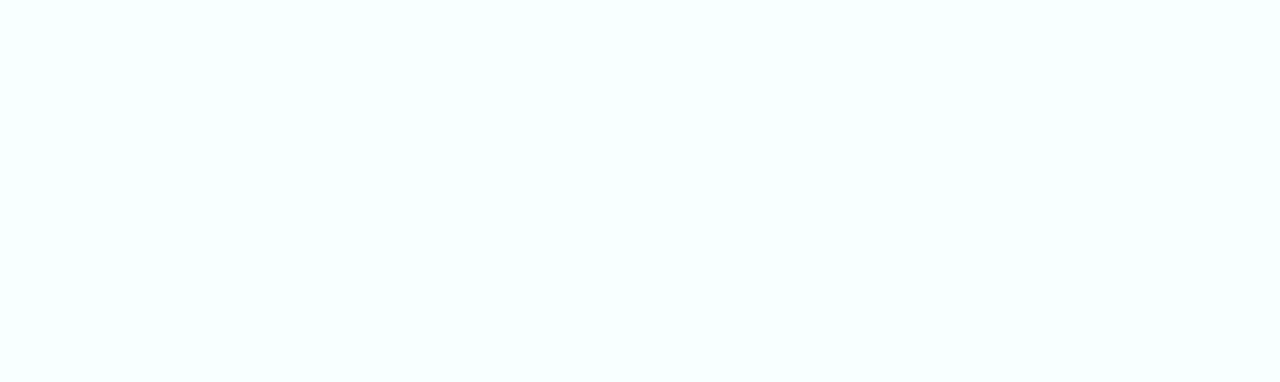
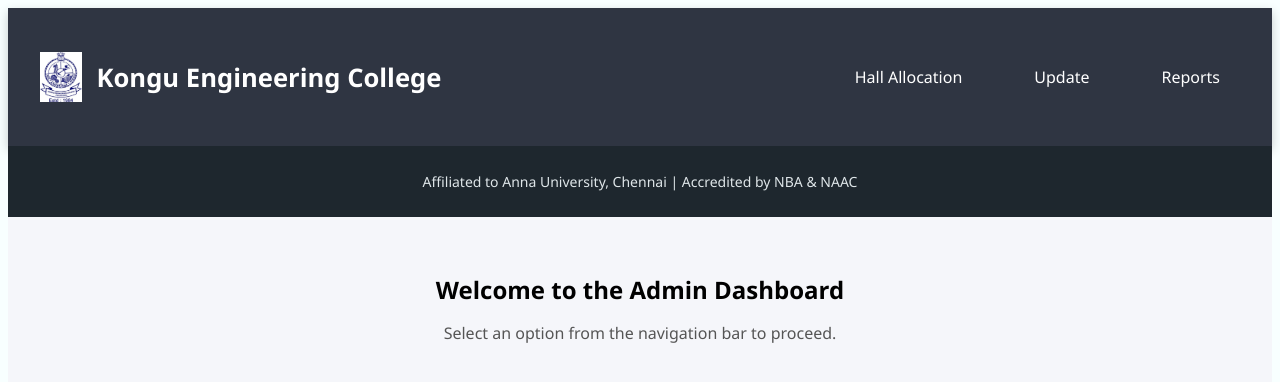
Before and after one commit to Mainudheen/allocation-management, a React (Create React App) app: page /admin-home in a window 1280 px wide. Before the commit this address had no page. Shown: the top 382 px of the page. Built offline with nearby package versions, Linux system fonts and the light colour scheme.

Commit message:
added Admin-page

```diff
--- a/src/App.js
+++ b/src/App.js
@@ -3,6 +3,7 @@ import HomePage from './components/HomePage';
 import StudentLogin from './components/StudentLogin';
 import AdminAuth from './components/AdminAuth';
 import Dashboard from './components/Dashboard';
+import AdminHomePage from './components/AdminHomepage';
 import './styles.css';
 
 function App() {
@@ -13,6 +14,7 @@ function App() {
         <Route path="/student-login" element={<StudentLogin />} />
         <Route path="/admin-login" element={<AdminAuth />} />
         <Route path="/dashboard" element={<Dashboard />} />
+        <Route path="/admin-home" element={<AdminHomePage />} />
 
       </Routes>
     </Router>
--- /dev/null
+++ b/src/components/AdminHomepage.css
@@ -0,0 +1,124 @@
+.admin-home {
+  font-family: 'Segoe UI', sans-serif;
+  background-color: #f5f6fa;
+  min-height: 100vh;
+}
+
+.admin-content {
+  padding: 2rem;
+  text-align: center;
+}
+
+.admin-content h3 {
+  font-size: 24px;
+  margin-bottom: 10px;
+}
+
+.admin-content p {
+  font-size: 16px;
+  color: #555;
+}
+
+.navbar {
+  background-color: #2f3542;
+  padding: 1.5rem 2rem;
+  display: flex;
+  justify-content: space-between;
+  align-items: center;
+  height: 90px;
+  box-shadow: 0 4px 10px rgba(0, 0, 0, 0.2);
+}
+
+.logo-container {
+  display: flex;
+  align-items: center;
+}
+
+.logo-img {
+  height: 50px;
+  margin-right: 15px;
+}
+
+.logo-text {
+  color: #fff;
+  margin: 0;
+  font-size: 1.6rem;
+}
+
+.nav-links {
+  list-style: none;
+  display: flex;
+  margin: 0;
+  padding: 0;
+}
+
+.nav-links li {
+  position: relative;
+  margin-left: 2rem;
+}
+
+.dropdown {
+  position: relative;
+  display: inline-block;
+}
+
+.dropbtn {
+  background-color: transparent;
+  color: white;
+  font-size: 16px;
+  font-weight: 500;
+  cursor: pointer;
+  padding: 10px 20px;
+  border-radius: 6px;
+  transition: background-color 0.3s ease;
+}
+
+.dropbtn:active,
+.dropbtn:focus {
+  background-color: #57606f;
+}
+
+.dropdown-content {
+  position: absolute;
+  top: 3.5rem;
+  left: 0;
+  background-color: #2d3436;
+  min-width: 220px;
+  z-index: 999;
+  border-radius: 8px;
+  box-shadow: 0px 8px 16px rgba(0, 0, 0, 0.2);
+  overflow: hidden;
+  animation: fadeIn 0.3s ease-in-out;
+}
+
+.dropdown-content a {
+  color: white;
+  padding: 12px 18px;
+  display: block;
+  text-decoration: none;
+  font-size: 15px;
+  transition: background 0.2s;
+}
+
+.dropdown-content a:hover {
+  background-color: #636e72;
+}
+
+.navbar-footer {
+  background-color: #1e272e;
+  text-align: center;
+  padding: 0.75rem;
+  color: #dfe6e9;
+  font-size: 14px;
+}
+
+@keyframes fadeIn {
+  from {
+    opacity: 0;
+    transform: translateY(-10%);
+  }
+  to {
+    opacity: 1;
+    transform: translateY(0);
+  }
+}
--- /dev/null
+++ b/src/components/AdminHomepage.jsx
@@ -0,0 +1,69 @@
+import React, { useState } from 'react';
+import { Link } from 'react-router-dom';
+import './AdminHomepage.css';
+
+const AdminHomePage = () => {
+  const [openDropdown, setOpenDropdown] = useState(null);
+
+  const toggleDropdown = (menu) => {
+    setOpenDropdown((prev) => (prev === menu ? null : menu));
+  };
+
+  return (
+    <div className="admin-home">
+      {/* Navbar */}
+      <nav className="navbar">
+        <div className="logo-container">
+          <img src="/kongu-logo.jpg" alt="Logo" className="logo-img" />
+          <h2 className="logo-text">Kongu Engineering College</h2>
+        </div>
+
+        <ul className="nav-links">
+          <li className="dropdown">
+            <div className="dropbtn" onClick={() => toggleDropdown('hall')}>Hall Allocation</div>
+            {openDropdown === 'hall' && (
+              <div className="dropdown-content">
+                <Link to="/dashboard">CAT Exam Allocation</Link>
+                <Link to="#">PST Exam Allocation</Link>
+                <Link to="#">Special Tests Allocation</Link>
+              </div>
+            )}
+          </li>
+
+          <li className="dropdown">
+            <div className="dropbtn" onClick={() => toggleDropdown('update')}>Update</div>
+            {openDropdown === 'update' && (
+              <div className="dropdown-content">
+                <Link to="#">Hall Update</Link>
+                <Link to="#">Student Update</Link>
+                <Link to="#">Staff Updates</Link>
+              </div>
+            )}
+          </li>
+
+          <li className="dropdown">
+            <div className="dropbtn" onClick={() => toggleDropdown('reports')}>Reports</div>
+            {openDropdown === 'reports' && (
+              <div className="dropdown-content">
+                <Link to="#">Student Attendance</Link>
+              </div>
+            )}
+          </li>
+        </ul>
+      </nav>
+
+      {/* Footer */}
+      <div className="navbar-footer">
+        <p>Affiliated to Anna University, Chennai | Accredited by NBA & NAAC</p>
+      </div>
+
+      {/* Page Content */}
+      <div className="admin-content">
+        <h3>Welcome to the Admin Dashboard</h3>
+        <p>Select an option from the navigation bar to proceed.</p>
+      </div>
+    </div>
+  );
+};
+
+export default AdminHomePage;
--- a/src/components/RoomAllocator.css
+++ b/src/components/RoomAllocator.css
@@ -19,18 +19,22 @@ h2 {
   margin-bottom: 30px;
   flex-wrap: wrap;
   justify-content: flex-start;
+
 }
 
 .control-panel input[type="file"] {
   padding: 6px;
   font-size: 14px;
+  border-radius: 50px;
+
 }
 
 .control-panel input[type="text"] {
   padding: 10px;
   width: 260px;
   border: 1px solid #ccc;
-  border-radius: 8px;
+
+
 }
 
 .control-panel button {
--- a/src/components/RoomAllocator.jsx
+++ b/src/components/RoomAllocator.jsx
@@ -5,6 +5,7 @@ import './RoomAllocator.css';
 function RoomAllocator() {
   const [excelData, setExcelData] = useState([]);
   const [roomsInput, setRoomsInput] = useState('');
+  const [examName, setExamName] = useState('');
   const [allocations, setAllocations] = useState([]);
 
   const invigilatorList = [
@@ -35,6 +36,11 @@ function RoomAllocator() {
 
     if (excelData.length === 0) {
       alert("Please upload an Excel file with student data.");
+      return;
+    }
+
+    if (!examName.trim()) {
+      alert("Please enter the Exam Name.");
       return;
     }
 
@@ -81,6 +87,7 @@ function RoomAllocator() {
         room,
         totalStudents: batch.length,
         rollNumbers,
+        examName,
         invigilators: [inv1, inv2]
       });
     }
@@ -95,12 +102,13 @@ function RoomAllocator() {
     }
 
     const wsData = [
-      ["Class", "Room", "Total Students", "Roll Numbers", "Invigilator 1", "Invigilator 2"],
+      ["Class", "Room", "Total Students", "Roll Numbers","Exam Name", "Invigilator 1", "Invigilator 2"],
       ...allocations.map(a => [
         a.className,
         a.room,
         a.totalStudents,
         a.rollNumbers,
+        a.examName,
         a.invigilators[0],
         a.invigilators[1]
       ])
@@ -110,7 +118,10 @@ function RoomAllocator() {
     const wb = XLSX.utils.book_new();
     XLSX.utils.book_append_sheet(wb, ws, "Allocations");
 
-    const filename = `Room_Allocations_${new Date().toLocaleDateString().replaceAll('/', '-')}.xlsx`;
+    const dateStr = new Date().toLocaleDateString().replaceAll('/', '-');
+    const cleanExam = examName.trim().replace(/\s+/g, '_') || 'Exam';
+    const filename = `${cleanExam}_Room_Allocations_${dateStr}.xlsx`;
+
     XLSX.writeFile(wb, filename);
   };
 
@@ -120,14 +131,29 @@ function RoomAllocator() {
 
       <div className="control-panel">
         <input type="file" accept=".xlsx, .xls" onChange={handleFileUpload} />
+
         <input
           type="text"
           placeholder="Room numbers (e.g. 208,209,210)"
           onChange={(e) => setRoomsInput(e.target.value)}
         />
+
+        <input
+          type="text"
+          placeholder="Enter Exam Name"
+          value={examName}
+          onChange={(e) => setExamName(e.target.value)}
+        />
+
         <button onClick={allocate}>Allocate</button>
         <button onClick={downloadExcel}>Download Excel</button>
       </div>
+
+      {allocations.length > 0 && examName && (
+        <h3 style={{ textAlign: 'center', marginTop: '20px' }}>
+          Allocation for: <span style={{ color: '#2f3542' }}>{examName}</span>
+        </h3>
+      )}
 
       {allocations.length > 0 && (
         <table className="allocation-table">
@@ -137,6 +163,7 @@ function RoomAllocator() {
               <th>Room</th>
               <th>Total Students</th>
               <th>Roll Numbers</th>
+              <th>Exam Name</th>
               <th>Invigilator 1</th>
               <th>Invigilator 2</th>
             </tr>
@@ -148,6 +175,7 @@ function RoomAllocator() {
                 <td>{a.room}</td>
                 <td>{a.totalStudents}</td>
                 <td>{a.rollNumbers}</td>
+                <td>{a.examName}</td>
                 <td>{a.invigilators[0]}</td>
                 <td>{a.invigilators[1]}</td>
               </tr>
```
Also changed, not shown: public/kongu-logo.jpg (added).
